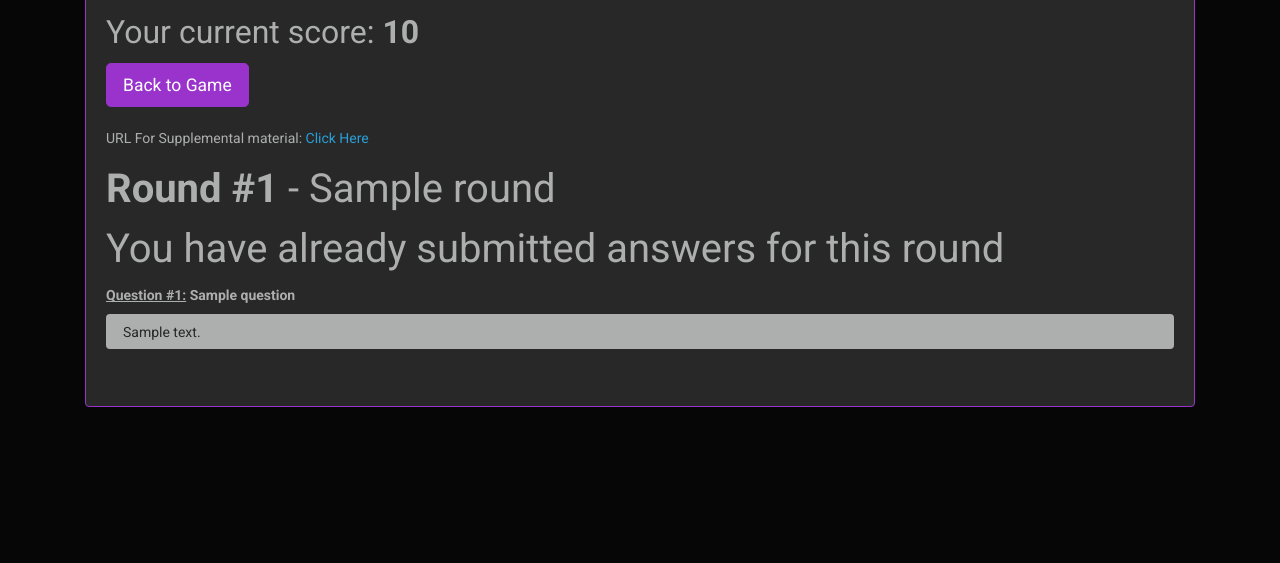
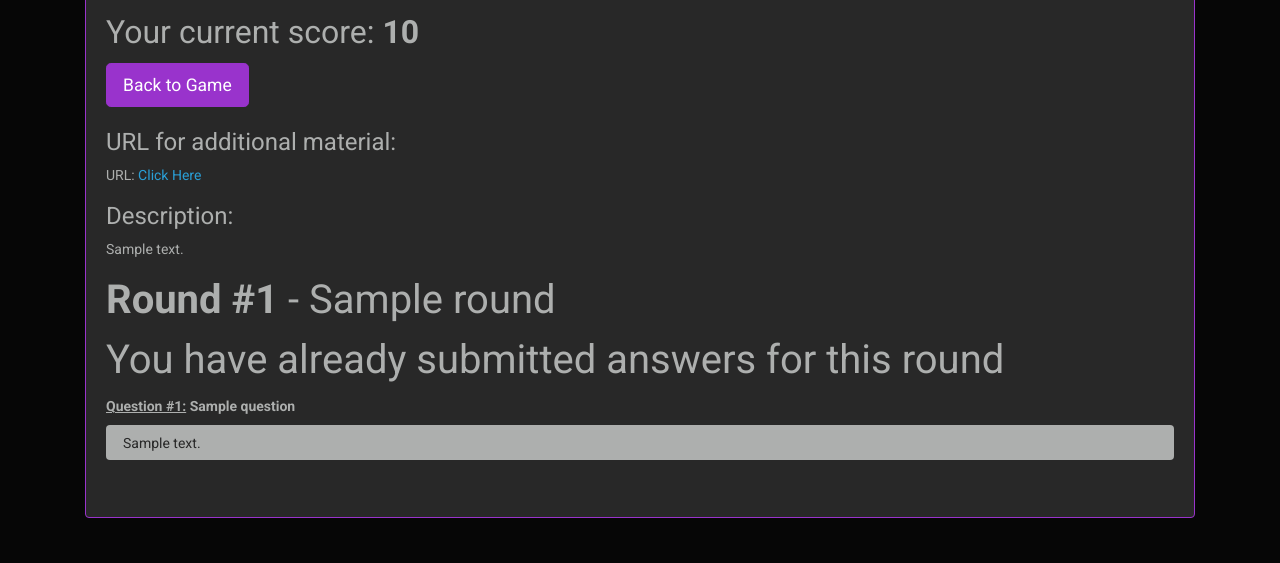
Before and after one commit to pardeema/onlinebartrivia, a Django app: template trivia/templates/round.html in a window 1280 px wide. Shown: the part 237-800 px from the top of the page. Run offline with Django 3.2, Linux system fonts and the light colour scheme; tables that the repository leaves empty hold one stand-in row (values such as "Sample post"); the template is opened without the code that fills it: values that come from a table or form of the project are taken from there, most other values are stand-ins (such as "Sample title", 1, 10 or a date in 2020); some libraries are stand-ins or nearby versions.

Commit message:
show scores for users + desc for rounds added

```diff
--- a/trivia/models.py
+++ b/trivia/models.py
@@ -13,6 +13,7 @@ class Game(models.Model):
 class Round(models.Model):
     round_num = models.IntegerField(default=1)
     round_name = models.CharField(max_length=140)
+    description = models.CharField(max_length=9999, blank=True)
     url = models.URLField(blank=True)
     active = models.BooleanField(default=False)
     game = models.ForeignKey(Game, on_delete=models.CASCADE)
@@ -25,8 +26,8 @@ class Round(models.Model):
 
 class Question(models.Model):
     question_num = models.IntegerField(default=1)
-    question = models.CharField(max_length=999)
-    answer = models.CharField(max_length=255)
+    question = models.CharField(max_length=9999)
+    answer = models.CharField(max_length=999)
     round = models.ForeignKey(Round, on_delete=models.CASCADE)
 
     def __str__(self):
--- a/trivia/templates/admin/add_round.html
+++ b/trivia/templates/admin/add_round.html
@@ -20,6 +20,8 @@
 		<input class="form-control" type="integer" id="round_num" name="round_num"><br>
 		<label for="url"><b>URL For Extra Material</b></label><br>
 		<input class="form-control" type="text" placeholder="URL" id="url" name="url"><br>
+		<label for="description"><b>Description for Round:</b></label><br>
+		<input class="form-control" type="text" placeholder="Description here" id="description" name="description"><br>
 		{% for i in "12345678" %}
 			<div class="form-group row">
 				<div class="col-6">
--- a/trivia/templates/round.html
+++ b/trivia/templates/round.html
@@ -16,7 +16,12 @@
 		{% endif %}
 		<a href="{% url 'game' game.password %}"><button class="btn btn-info btn-lg">Back to Game</button></a><br><br>
 		{%if round.url %}
-			<p class="card-text">URL For Supplemental material: <a href="{{round.url}}" target=_blank>Click Here</a></p>
+			<h5>URL for additional material:</h5>
+			<p class="card-text">URL: <a href="{{round.url}}" target=_blank>Click Here</a></p>
+		{%endif%}
+		{%if round.description %}
+			<h5>Description: </h5>
+			<p class="card-text">{{round.description}}</p>
 		{%endif%}
 
 
@@ -26,8 +31,18 @@
 			<form>
 				<div class="form-group">
 					{%for answer in team_answers %}
-							<label class="card-text" for="a{{answer.question.question_num}}"><b><u>Question #{{answer.question.question_num}}:</u> {{answer.question.question}}</label><br></b>
-							<input class="form-control card-text" type="text" name="a{{answer.question.question_num}}" value="{{answer.answer}}" readonly><br>
+					<div class="row">
+						<div class="col">
+							<label class="card-text form-control-label" for="a{{answer.question.question_num}}"><b><u>Question #{{answer.question.question_num}}:</u> {{answer.question.question}}</label><br></b>
+							<input class="form-control card-text {%if not round.active and answer.scored %}{%if answer.correct%}is-valid {%else%}is-invalid{%endif%}{%endif%}" type="text" name="a{{answer.question.question_num}}" value="{{answer.answer}}" readonly><br>
+						</div>
+						{%if not round.active and answer.scored %}
+							<div class="col-1">
+								<label class="card-text" for="pts{{answer.question.question_num}}"><b>Points:</b></label><br>
+								<button class="card-text btn btn-outline-primary" id="pts{{answer.question.question_num}}" onclick="return false;">{{answer.points}}</button>
+							</div>
+						{%endif%}
+					</div>
 					{%endfor%}
 				</div>
 			</form>
--- a/trivia/views.py
+++ b/trivia/views.py
@@ -146,6 +146,7 @@ def add_round(request, game_id):
         r = Round(round_num = request.POST['round_num'],
                         round_name = request.POST['name'],
                         url = request.POST.get('url', None),
+                        description = request.POST.get('description', None),
                         game = game)
         r.save()
         #There will be 8 items so iterate through that -- ew, magic numbers
```
Also changed, not shown: trivia/templates/admin/round.html (+8 -3 lines), trivia/migrations/0016_auto_20200709_2105.py (added).
